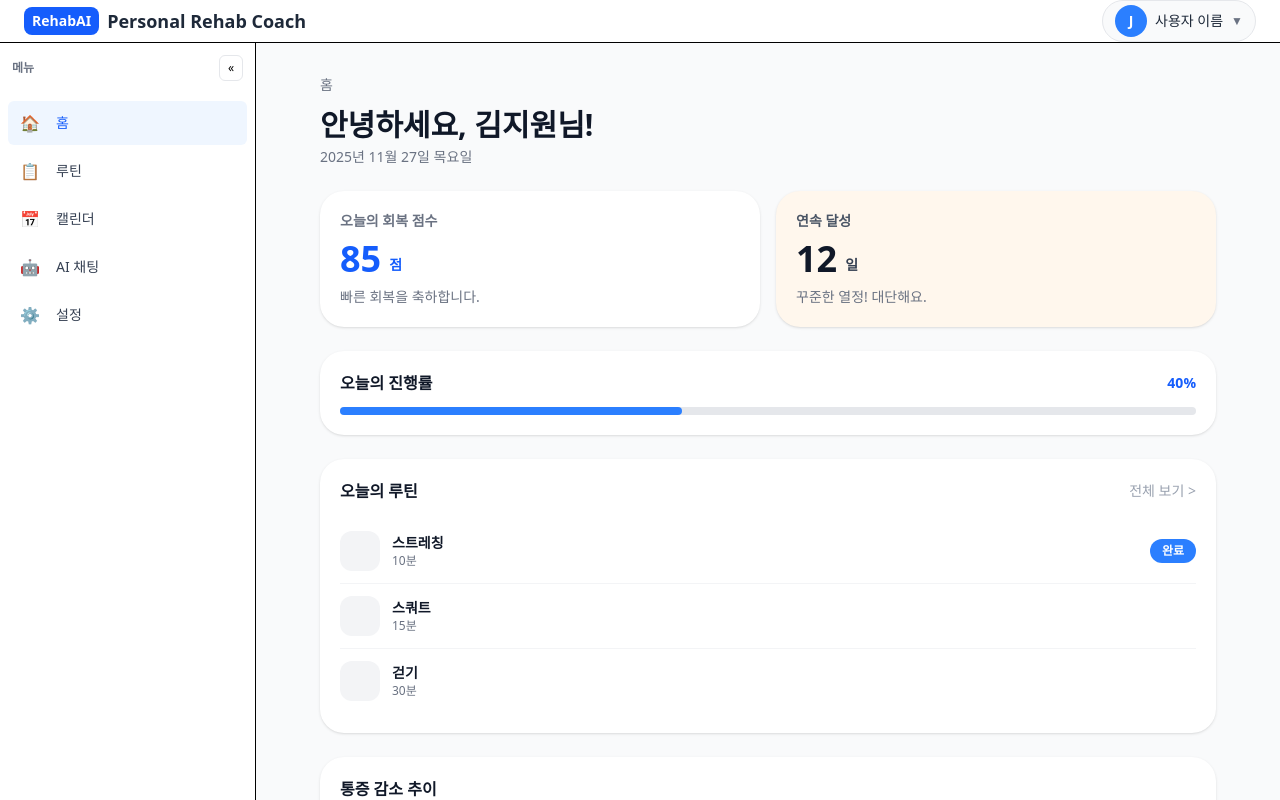
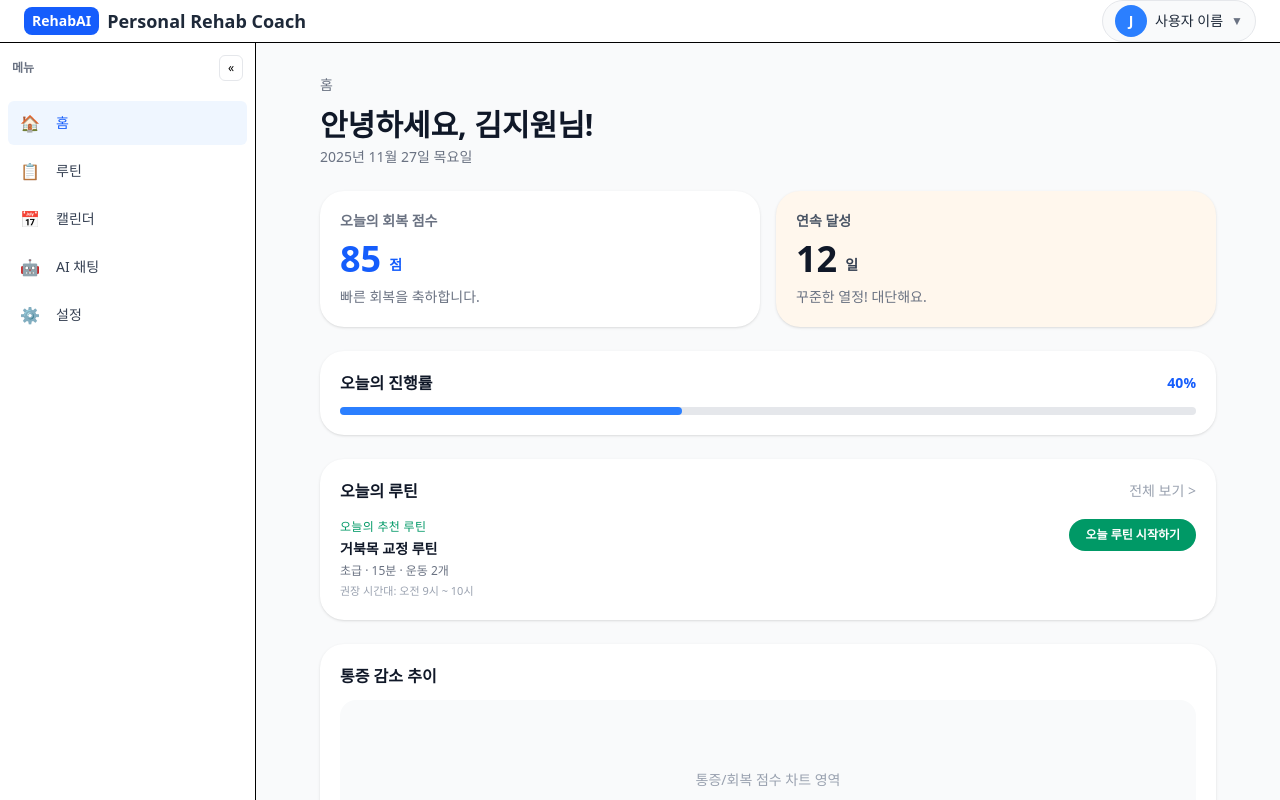
Before and after one commit to jeniferkim/rehab_web_fe, a React (Vite) app: page /app/home in a window 1280 px wide. Shown: the top 800 px of the page. Built offline with nearby package versions, Linux system fonts and the light colour scheme.

Commit message:
feat: 홈페이지-루틴 연결

```diff
--- /dev/null
+++ b/src/components/home/TodayRoutineCard.tsx
@@ -0,0 +1,67 @@
+// src/components/home/TodayRoutineCard.tsx
+import { useNavigate } from "react-router-dom";
+import type { RoutineSummary } from "../../types/apis/routine";
+
+interface TodayRoutineCardProps {
+  routine?: RoutineSummary; // 오늘 루틴이 없을 수도 있으니 옵션
+}
+
+const TodayRoutineCard = ({ routine }: TodayRoutineCardProps) => {
+  const navigate = useNavigate();
+
+  // 오늘 루틴이 없을 때
+  if (!routine) {
+    return (
+      <section className="rounded-2xl border border-dashed border-gray-200 bg-white px-4 py-5 shadow-sm">
+        <h2 className="text-sm font-semibold text-gray-900">오늘의 루틴</h2>
+        <p className="mt-2 text-xs text-gray-500">
+          아직 설정된 루틴이 없어요. 루틴 페이지에서 내 루틴을 만들어볼까요?
+        </p>
+        <button
+          type="button"
+          className="mt-3 inline-flex items-center rounded-full border border-gray-200 px-3 py-1.5 text-xs font-medium text-gray-700 hover:bg-gray-50"
+          onClick={() => navigate("/app/routines")}
+        >
+          루틴 목록 보러가기
+        </button>
+      </section>
+    );
+  }
+
+  const handleStartClick = () => {
+    navigate(`/app/routines/${routine.id}`);
+  };
+
+  return (
+    <section className="rounded-2xl border border-gray-100 bg-white px-4 py-5 shadow-sm">
+      <div className="flex items-start justify-between gap-3">
+        <div>
+          <p className="text-xs font-medium uppercase tracking-wide text-emerald-600">
+            오늘의 루틴
+          </p>
+          <h2 className="mt-1 text-sm font-semibold text-gray-900">
+            {routine.title}
+          </h2>
+          <p className="mt-1 text-xs text-gray-500">
+            {routine.level} · {routine.duration} · 운동 {routine.itemCount}개
+          </p>
+          {routine.timeRangeLabel && (
+            <p className="mt-1 text-[11px] text-gray-400">
+              권장 시간대: {routine.timeRangeLabel}
+            </p>
+          )}
+        </div>
+
+        <button
+          type="button"
+          className="rounded-full bg-emerald-600 px-4 py-2 text-xs font-semibold text-white hover:bg-emerald-700"
+          onClick={handleStartClick}
+        >
+          오늘 루틴 시작하기
+        </button>
+      </div>
+    </section>
+  );
+};
+
+export default TodayRoutineCard;
--- a/src/mocks/routineMocks.ts
+++ b/src/mocks/routineMocks.ts
@@ -176,3 +176,19 @@ export const mockRoutineDetailById: Record<string, RoutineDetailView> = {
     clinicalEvidence: evidenceList,
   },
 };
+
+// 오늘 메인 루틴으로 사용할 id
+export const mockTodayMainRoutineId = "1";
+
+// id -> 루틴 요약 맵 (홈에서 사용)
+export const mockRoutineSummaryById: Record<string, RoutineSummary> = {
+  "1": {
+    id: "1",
+    title: "거북목 교정 루틴",
+    duration: "15분",
+    level: "초급",
+    itemCount: 2,
+    timeRangeLabel: "오전 9시 ~ 10시",
+  },
+  // 필요하면 나머지 루틴도 채우기
+};
--- a/src/pages/HomePage.tsx
+++ b/src/pages/HomePage.tsx
@@ -1,5 +1,10 @@
 // src/pages/HomePage.tsx
 import React from "react";
+import { useNavigate } from "react-router-dom";
+import {
+  mockRoutineSummaryById,
+  mockTodayMainRoutineId,
+} from "../mocks/routineMocks";
 
 const HomePage: React.FC = () => {
   // 일단은 하드코딩된 값들 (나중에 API 연동하면 교체)
@@ -7,6 +12,20 @@ const HomePage: React.FC = () => {
   const todayRecoveryScore = 85;
   const streakDays = 12;
   const todayProgress = 40;
+
+  const navigate = useNavigate();
+
+  // 오늘의 메인 루틴 (없을 수도 있으니 optional)
+  const todayRoutine = mockRoutineSummaryById[mockTodayMainRoutineId];
+
+  const handleClickViewAllRoutines = () => {
+    navigate("/app/routines");
+  };
+
+  const handleClickStartTodayRoutine = () => {
+    if (!todayRoutine) return;
+    navigate(`/app/routines/${todayRoutine.id}`);
+  };
 
   return (
     <div className="mx-auto flex max-w-4xl flex-col gap-6">
@@ -16,9 +35,7 @@ const HomePage: React.FC = () => {
         <h1 className="mt-3 text-3xl font-extrabold text-gray-900">
           안녕하세요, {username}님!
         </h1>
-        <p className="mt-1 text-sm text-gray-500">
-          2025년 11월 27일 목요일
-        </p>
+        <p className="mt-1 text-sm text-gray-500">2025년 11월 27일 목요일</p>
       </section>
 
       {/* 상단 카드: 오늘의 회복 점수 / 연속 달성 */}
@@ -46,9 +63,7 @@ const HomePage: React.FC = () => {
             <span className="text-4xl font-extrabold text-gray-900">
               {streakDays}
             </span>
-            <span className="mb-1 text-sm font-semibold text-gray-700">
-              일
-            </span>
+            <span className="mb-1 text-sm font-semibold text-gray-700">일</span>
           </div>
           <p className="mt-2 text-sm text-gray-500">
             꾸준한 열정! 대단해요.
@@ -74,55 +89,56 @@ const HomePage: React.FC = () => {
         </div>
       </section>
 
-      {/* 오늘의 루틴 */}
+      {/* 오늘의 루틴 카드 */}
       <section className="rounded-3xl bg-white p-5 shadow-sm">
         <div className="mb-4 flex items-center justify-between">
           <p className="text-base font-semibold text-gray-900">
             오늘의 루틴
           </p>
-          <button className="text-sm text-gray-400 hover:text-gray-600">
+          <button
+            type="button"
+            className="text-sm text-gray-400 hover:text-gray-600"
+            onClick={handleClickViewAllRoutines}
+          >
             전체 보기 &gt;
           </button>
         </div>
 
-        <ul className="divide-y divide-gray-100">
-          {/* 1. 완료된 루틴 */}
-          <li className="flex items-center justify-between py-3">
-            <div className="flex items-center gap-3">
-              <div className="h-10 w-10 rounded-xl bg-gray-100" />
-              <div>
-                <p className="text-sm font-semibold text-gray-900">
-                  스트레칭
+        {todayRoutine ? (
+          <div className="flex items-start justify-between gap-3">
+            <div>
+              <p className="text-xs font-medium uppercase tracking-wide text-emerald-600">
+                오늘의 추천 루틴
+              </p>
+              <h2 className="mt-1 text-sm font-semibold text-gray-900">
+                {todayRoutine.title}
+              </h2>
+              <p className="mt-1 text-xs text-gray-500">
+                {todayRoutine.level} · {todayRoutine.duration}
+                {todayRoutine.itemCount != null &&
+                  ` · 운동 ${todayRoutine.itemCount}개`}
+              </p>
+              {todayRoutine.timeRangeLabel && (
+                <p className="mt-1 text-[11px] text-gray-400">
+                  권장 시간대: {todayRoutine.timeRangeLabel}
                 </p>
-                <p className="text-xs text-gray-500">10분</p>
-              </div>
+              )}
             </div>
-            <span className="rounded-full bg-blue-500 px-3 py-1 text-xs font-semibold text-white">
-              완료
-            </span>
-          </li>
 
-          {/* 2. 진행 전 루틴들 */}
-          <li className="flex items-center justify-between py-3">
-            <div className="flex items-center gap-3">
-              <div className="h-10 w-10 rounded-xl bg-gray-100" />
-              <div>
-                <p className="text-sm font-semibold text-gray-900">스쿼트</p>
-                <p className="text-xs text-gray-500">15분</p>
-              </div>
-            </div>
-          </li>
-
-          <li className="flex items-center justify-between py-3">
-            <div className="flex items-center gap-3">
-              <div className="h-10 w-10 rounded-xl bg-gray-100" />
-              <div>
-                <p className="text-sm font-semibold text-gray-900">걷기</p>
-                <p className="text-xs text-gray-500">30분</p>
-              </div>
-            </div>
-          </li>
-        </ul>
+            <button
+              type="button"
+              className="rounded-full bg-emerald-600 px-4 py-2 text-xs font-semibold text-white hover:bg-emerald-700"
+              onClick={handleClickStartTodayRoutine}
+            >
+              오늘 루틴 시작하기
+            </button>
+          </div>
+        ) : (
+          <div className="rounded-2xl border border-dashed border-gray-200 bg-gray-50 px-4 py-5 text-sm text-gray-500">
+            아직 설정된 오늘의 루틴이 없어요. 루틴 페이지에서 내 루틴을
+            만들어볼까요?
+          </div>
+        )}
       </section>
 
       {/* 통증 감소 추이 (그래프 자리) */}
```
